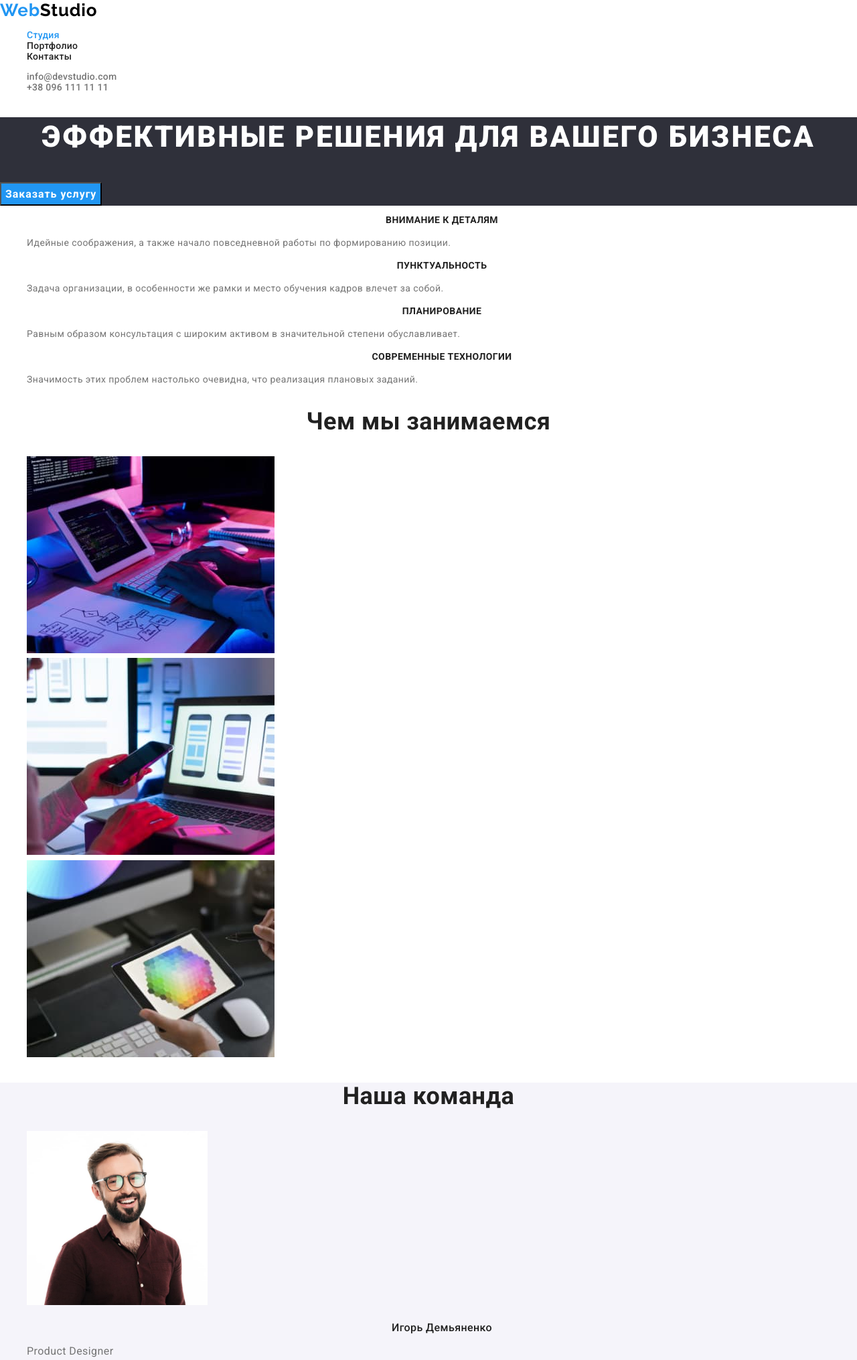
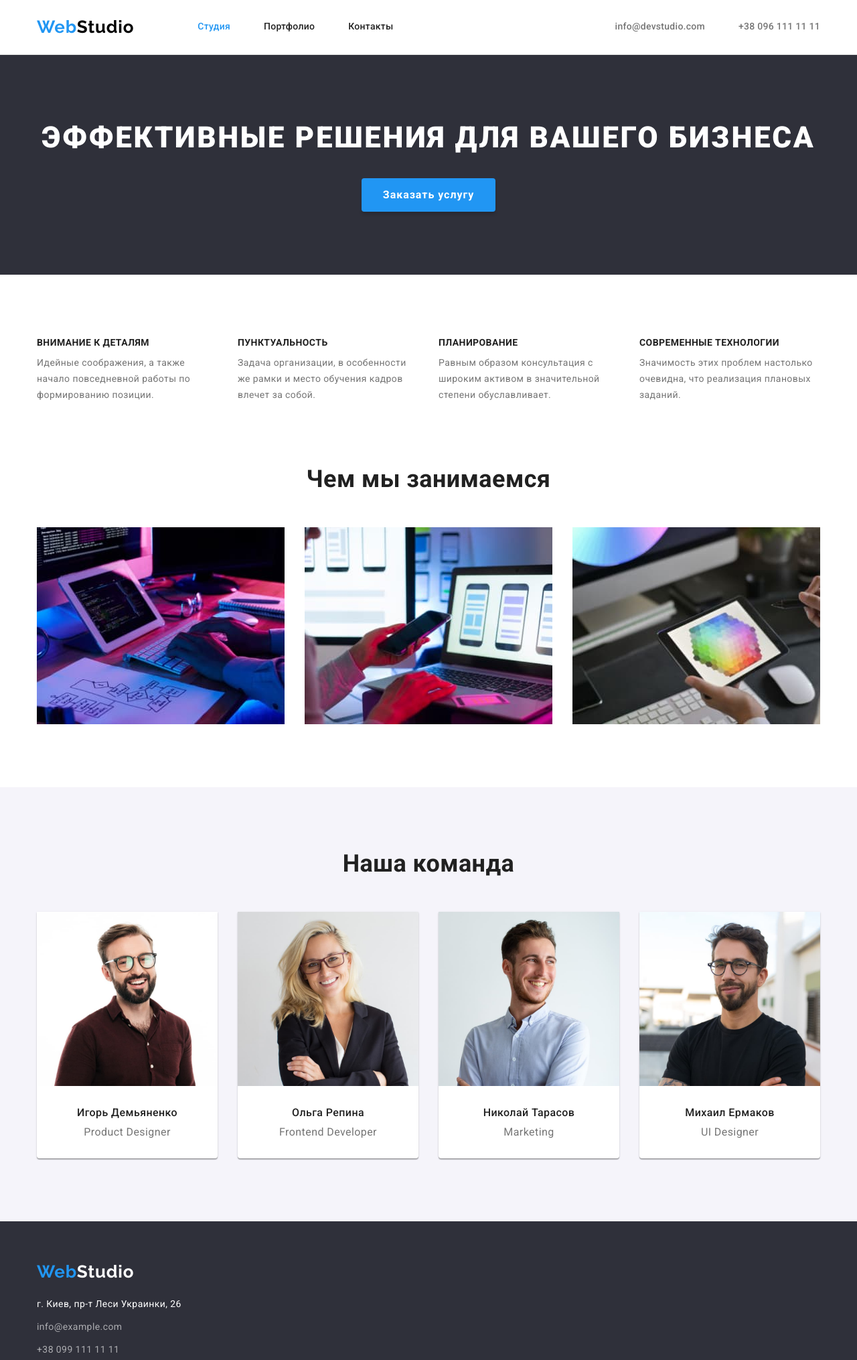
Before and after one commit to kravamax/goit-markup-hw-03, a plain HTML site: page index.html in a window 1280 px wide. Shown: the top 2030 px of the page at 67% size. Drawn offline with nearby package versions, Linux system fonts and the light colour scheme.

Commit message:
Добавляет блочную модель элементам

```diff
--- a/css/style.css
+++ b/css/style.css
@@ -4,12 +4,13 @@
   --main-text-color: #757575;
   --main-title-color: #212121;
   --accent-color: #2196f3;
+  --main-margin: 30px;
 }
 
 body {
   background-color: var(--main-bg-color);
 
-    font-family: 'Roboto', sans-serif;
+  font-family: "Roboto", sans-serif;
   font-style: normal;
   font-weight: 400;
   font-size: 14px;
@@ -18,18 +19,48 @@ body {
   color: var(--main-text-color);
 }
 
+.container {
+  margin: 0 auto;
+  width: 1200px;
+  padding-left: 15px;
+  padding-right: 15px;
+}
+
+section {
+  padding-top: 94px;
+  padding-bottom: 94px;
+  width: 100%;
+}
+
 h1,
 h2,
 h3,
 h4,
 h5,
 h6 {
+  margin-top: 0;
+  margin-bottom: 0;
+
   color: var(--main-title-color);
-
   font-weight: 700;
   font-size: 36px;
   line-height: 1.16;
   text-align: center;
+}
+
+ul {
+  margin-top: 0;
+  margin-bottom: 0;
+  padding-left: 0;
+}
+
+p {
+  margin-top: 0;
+  margin-bottom: 0;
+}
+
+img {
+  display: block;
 }
 
 .list {
@@ -51,12 +82,62 @@ h6 {
   color: var(--accent-color);
 }
 
+.visually-hidden {
+  position: absolute;
+  width: 1px;
+  height: 1px;
+  margin: -1px;
+  padding: 0;
+  overflow: hidden;
+  border: 0;
+  clip: rect(0 0 0 0);
+}
+
 /* ------------------------- HEADER -------------------------  */
 
 .header {
   font-weight: 500;
   line-height: 1.14;
   letter-spacing: 0.02em;
+  border-bottom: 1px solid #e5e5e5;
+}
+
+.header .container {
+  display: flex;
+  align-items: center;
+}
+
+.header-nav {
+  margin-left: 95px;
+}
+
+.header-list {
+  display: flex;
+  align-items: center;
+}
+
+.header-item:not(:last-child) {
+  margin-right: 50px;
+}
+
+.header .link {
+  display: block;
+  padding-top: 32px;
+  padding-bottom: 32px;
+}
+
+.header .logo.link {
+  padding-top: 25px;
+  padding-bottom: 25px;
+}
+
+.contacts-list {
+  display: flex;
+  margin-left: auto;
+}
+
+.contacts-item + .contacts-item {
+  margin-left: 50px;
 }
 
 .logo {
@@ -87,12 +168,14 @@ h6 {
 
 .btn {
   cursor: pointer;
+  border-radius: 4px;
 }
 
 /* ------------------------- HERO -------------------------  */
 
 .hero {
   background-color: var(--secondary-bg-color);
+  text-align: center;
 }
 
 .hero-title {
@@ -105,16 +188,19 @@ h6 {
 }
 
 .hero-btn {
+  /* display: flex; */
+  margin-top: 30px;
+  padding: 10px 32px;
+
   font-weight: bold;
   font-size: 16px;
   line-height: 1.87;
   color: #ffffff;
+  border: 0;
+  box-shadow: 0px 4px 4px rgba(0, 0, 0, 0.15);
 
-    display: flex;
   align-items: center;
-    text-align: center;
   letter-spacing: 0.06em;
-
   background-color: var(--accent-color);
 }
 
@@ -125,13 +211,47 @@ h6 {
 
 /* ------------------------- FEATURES -------------------------  */
 
+.features-list {
+  display: flex;
+}
+
+.features-item {
+  flex-basis: calc((100% - var(--main-margin) * 3) / 4);
+}
+
+.features-item:not(:last-child) {
+  margin-right: var(--main-margin);
+}
+
 .features-title {
+  text-align: left;
   font-size: 14px;
   line-height: 1.14;
   text-transform: uppercase;
 }
 
+.features-text {
+  margin-top: 10px;
+}
+
 /* ------------------------- WORK -------------------------  */
+
+section.work {
+  padding-top: 0;
+}
+
+.work-list {
+  display: flex;
+  margin-top: 50px;
+}
+
+.work-item {
+  flex-basis: calc((100% - var(--main-margin) * 2) / 3);
+}
+
+.work-item:not(:last-child) {
+  margin-right: var(--main-margin);
+}
 
 .work-title {
   font-size: 36px;
@@ -144,6 +264,29 @@ h6 {
   background-color: #f5f4fa;
 }
 
+.team-list {
+  display: flex;
+  margin-top: 50px;
+}
+
+.team-item {
+  flex-basis: calc((100% - var(--main-margin) * 3) / 4);
+
+  background: #ffffff;
+  box-shadow: 0px 1px 3px rgba(0, 0, 0, 0.12), 0px 1px 1px rgba(0, 0, 0, 0.14),
+    0px 2px 1px rgba(0, 0, 0, 0.2);
+  border-radius: 0px 0px 4px 4px;
+}
+
+.team-item:not(:last-child) {
+  margin-right: var(--main-margin);
+}
+
+.card-content {
+  padding-top: 30px;
+  padding-bottom: 30px;
+}
+
 .team-subtitle {
   font-weight: 500;
   font-size: 16px;
@@ -153,11 +296,15 @@ h6 {
 .team-description {
   font-size: 16px;
   line-height: 1.19;
+  text-align: center;
+  margin-top: 10px;
 }
 
 /* ------------------------- FOOTER -------------------------  */
 
 .footer {
+  padding-top: 60px;
+  padding-bottom: 60px;
   background-color: var(--secondary-bg-color);
 }
 
@@ -166,10 +313,19 @@ h6 {
 }
 
 .footer-address {
+  margin-top: 20px;
   font-style: normal;
 }
 
-.footer .address {
+.footer-item .footer-link {
+  display: block;
+}
+
+.footer-item:not(:last-child) {
+  margin-bottom: 10px;
+}
+
+.footer-link.address {
   color: #ffffff;
 }
 
--- a/index.html
+++ b/index.html
@@ -29,7 +29,10 @@
   </head>
   <body>
     <header class="header">
-            <a class="logo link" href="./index.html"><span class="logo-accent">Web</span>Studio</a>
+      <div class="container">
+        <a class="logo link" href="./index.html"
+          ><span class="logo-accent">Web</span>Studio</a
+        >
         <nav class="header-nav">
           <ul class="header-list list">
             <li class="header-item">
@@ -38,7 +41,9 @@
             <li class="header-item">
               <a class="header-link link" href="./portfolio.html">Портфолио</a>
             </li>
-                    <li class="header-item"><a class="header-link link" href="#">Контакты</a></li>
+            <li class="header-item">
+              <a class="header-link link" href="#">Контакты</a>
+            </li>
           </ul>
         </nav>
         <ul class="contacts-list list">
@@ -48,52 +53,60 @@
             >
           </li>
           <li class="contacts-item">
-                    <a class="contacts-link link" href="tel:+380961111111">+38 096 111 11 11</a>
+            <a class="contacts-link link" href="tel:+380961111111"
+              >+38 096 111 11 11</a
+            >
           </li>
         </ul>
+      </div>
     </header>
     <main>
       <!-- HERO -->
       <section class="hero">
+        <div class="container">
           <h1 class="hero-title">Эффективные решения для вашего бизнеса</h1>
           <button class="hero-btn btn" type="button">Заказать услугу</button>
+        </div>
       </section>
       <!-- FEATURES -->
       <section class="features">
-                <h2 hidden>Идеология студии</h2>
+        <div class="container">
+          <h2 class="visually-hidden">Идеология студии</h2>
           <ul class="features-list list">
             <li class="features-item">
               <h3 class="features-title">Внимание к деталям</h3>
               <p class="features-text">
-                            Идейные соображения, а также начало повседневной работы по формированию
-                            позиции.
+                Идейные соображения, а также начало повседневной работы по
+                формированию позиции.
               </p>
             </li>
             <li class="features-item">
               <h3 class="features-title">Пунктуальность</h3>
               <p class="features-text">
-                            Задача организации, в особенности же рамки и место обучения кадров
-                            влечет за собой.
+                Задача организации, в особенности же рамки и место обучения
+                кадров влечет за собой.
               </p>
             </li>
             <li class="features-item">
               <h3 class="features-title">Планирование</h3>
               <p class="features-text">
-                            Равным образом консультация с широким активом в значительной степени
-                            обуславливает.
+                Равным образом консультация с широким активом в значительной
+                степени обуславливает.
               </p>
             </li>
             <li class="features-item">
               <h3 class="features-title">Современные технологии</h3>
               <p class="features-text">
-                            Значимость этих проблем настолько очевидна, что реализация плановых
-                            заданий.
+                Значимость этих проблем настолько очевидна, что реализация
+                плановых заданий.
               </p>
             </li>
           </ul>
+        </div>
       </section>
       <!-- WORK -->
       <section class="work">
+        <div class="container">
           <h2 class="work-title">Чем мы занимаемся</h2>
           <ul class="work-list list">
             <li class="work-item">
@@ -127,9 +140,11 @@
               /></a>
             </li>
           </ul>
+        </div>
       </section>
       <!-- TEAM -->
       <section class="team">
+        <div class="container">
           <h2 class="team-title">Наша команда</h2>
           <ul class="team-list list">
             <li class="team-item">
@@ -140,8 +155,10 @@
                 width="270"
                 height="260"
               />
+              <div class="card-content">
                 <h3 class="team-subtitle">Игорь Демьяненко</h3>
                 <p class="team-description">Product Designer</p>
+              </div>
             </li>
             <li class="team-item">
               <img
@@ -151,8 +168,10 @@
                 width="270"
                 height="260"
               />
+              <div class="card-content">
                 <h3 class="team-subtitle">Ольга Репина</h3>
                 <p class="team-description">Frontend Developer</p>
+              </div>
             </li>
             <li class="team-item">
               <img
@@ -162,8 +181,10 @@
                 width="270"
                 height="260"
               />
+              <div class="card-content">
                 <h3 class="team-subtitle">Николай Тарасов</h3>
                 <p class="team-description">Marketing</p>
+              </div>
             </li>
             <li class="team-item">
               <img
@@ -173,15 +194,21 @@
                 width="270"
                 height="260"
               />
+              <div class="card-content">
                 <h3 class="team-subtitle">Михаил Ермаков</h3>
                 <p class="team-description">UI Designer</p>
+              </div>
             </li>
           </ul>
+        </div>
       </section>
     </main>
     <!-- FOOTER -->
     <footer class="footer">
-            <a class="logo link" href="./index.html"><span class="logo-accent">Web</span>Studio</a>
+      <div class="container">
+        <a class="logo link" href="./index.html"
+          ><span class="logo-accent">Web</span>Studio</a
+        >
         <address class="footer-address">
           <ul class="footer-list list">
             <li class="footer-item">
@@ -197,10 +224,13 @@
               >
             </li>
             <li class="footer-item">
-                        <a class="footer-link link" href="tel:+380991111111">+38 099 111 11 11</a>
+              <a class="footer-link link" href="tel:+380991111111"
+                >+38 099 111 11 11</a
+              >
             </li>
           </ul>
         </address>
+      </div>
     </footer>
   </body>
 </html>
```
Also changed, not shown: portfolio.html (+37 -11 lines). Lines whose indentation alone changed are shown as unchanged.
